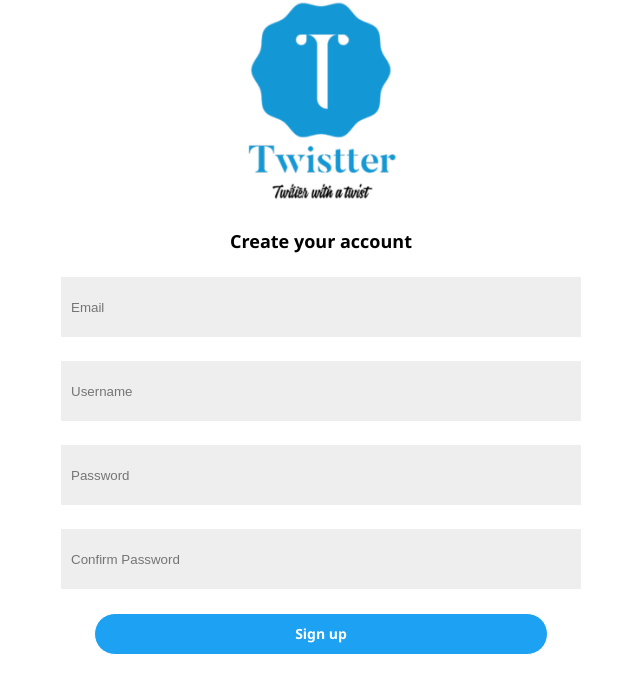
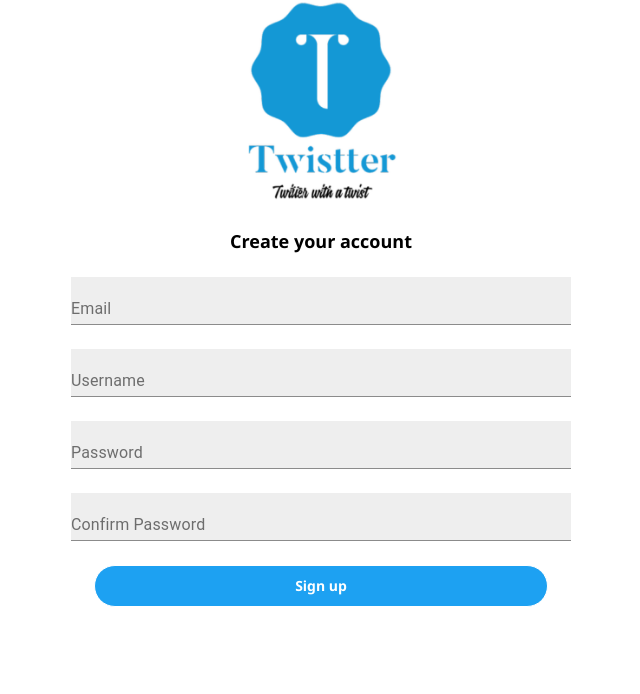
Before and after one commit to ClaytonWWilson/CS307-Team24, a React (Create React App) app in the folder twistter-frontend/: page /register in a window 1280 px wide. Shown: the top 694 px of the page, without its empty margins (319-959 px from the left). Built offline with nearby package versions, Linux system fonts and the light colour scheme.

Commit message:
In the process of linking backend and UI

```diff
--- a/twistter-frontend/package.json
+++ b/twistter-frontend/package.json
@@ -4,6 +4,7 @@
   "private": true,
   "dependencies": {
     "@material-ui/core": "^4.4.3",
+    "axios": "^0.19.0",
     "react": "^16.9.0",
     "react-dom": "^16.9.0",
     "react-router-dom": "^5.0.1",
@@ -27,5 +28,6 @@
       "last 1 firefox version",
       "last 1 safari version"
     ]
-  }
+  },
+  "proxy": "https://us-central1-socialape-2619.cloudfunctions.net/api"
 }
--- a/twistter-frontend/public/index.html
+++ b/twistter-frontend/public/index.html
@@ -5,6 +5,13 @@
   <head>
     <meta charset="utf-8">
     <title>Twistter</title>
+    <style>
+      body {
+        margin: 0;
+        padding: 0;
+        font-family: sans-serif;
+      }
+    </style>
   </head>
 
   <body>
--- a/twistter-frontend/src/App.css
+++ b/twistter-frontend/src/App.css
@@ -37,7 +37,4 @@
 .authInput {
   background-color: #eee;
   width:500px;
-  height:40px;
-  border: 0px;
-  padding: 10px;
 }
--- a/twistter-frontend/src/App.js
+++ b/twistter-frontend/src/App.js
@@ -13,15 +13,11 @@ class App extends Component {
     return (
       <Router>
 
-
-
         <div className="app">
           <Route exact path="/" component={home}/>
           <Route exact path="/register" component={register}/>
           <Route exact path="/login" component={login}/>
         </div>
-
-
 
       </Router>
     );
--- a/twistter-frontend/src/Home.js
+++ b/twistter-frontend/src/Home.js
@@ -2,6 +2,7 @@ import React, { Component } from 'react';
 import './App.css';
 
 import logo from './twistter-logo.png';
+
 
 class Home extends Component {
   render() {
@@ -23,7 +24,7 @@ class Home extends Component {
           <form action="./register">
             <button className="authButtons register">Sign up</button>
           </form>
-          <br/><br/>
+          <br/>
           <form action="./login">
             <button className="authButtons login">Sign in</button>
           </form>
--- a/twistter-frontend/src/Login.js
+++ b/twistter-frontend/src/Login.js
@@ -2,6 +2,9 @@ import React, { Component } from 'react';
 import './App.css';
 
 import logo from './twistter-logo.png';
+import TextField from '@material-ui/core/TextField';
+
+import axios from 'axios';
 
 class Login extends Component {
   render() {
@@ -11,14 +14,14 @@ class Login extends Component {
         <br/><br/>
         <b>Log in to Twistter</b>
         <br/><br/>
-        <input class="authInput" placeholder="Username or email"></input>
+        <TextField className="authInput" id="email" name="email" label="Email" />
         <br/><br/>
-        <input class="authInput" placeholder="Password"></input>
+        <TextField className="authInput" id="password" name="password" label="Password" />
         <br/><br/>
-        <button class="authButtons register">Sign in</button>
+        <button className="authButtons register" type="submit">Sign in</button>
       </div>
     );
-  }
+  };
 }
 
 export default Login;
--- a/twistter-frontend/src/Register.js
+++ b/twistter-frontend/src/Register.js
@@ -2,6 +2,9 @@ import React, { Component } from 'react';
 import './App.css';
 
 import logo from './twistter-logo.png';
+import TextField from '@material-ui/core/TextField';
+
+//import axios from 'axios';
 
 class Register extends Component {
   render() {
@@ -11,13 +14,13 @@ class Register extends Component {
         <br/><br/>
         <b>Create your account</b>
         <br/><br/>
-        <input class="authInput" id="email" placeholder="Email"></input>
+        <TextField className="authInput" id="email" name="email" label="Email" />
         <br/><br/>
-        <input class="authInput" id="username" placeholder="Username"></input>
+        <TextField className="authInput" id="username" name="username" label="Username" />
         <br/><br/>
-        <input class="authInput" id="password" placeholder="Password"></input>
+        <TextField className="authInput" id="password" name="password" label="Password" />
         <br/><br/>
-        <input class="authInput" id="confirmPassword" placeholder="Confirm Password"></input>
+        <TextField className="authInput" id="confirmPassword" name="confirmPassword" label="Confirm Password" />
         <br/><br/>
         <button class="authButtons register" id="submit">Sign up</button>
       </div>
--- a/twistter-frontend/src/index.css
+++ /dev/null
@@ -1,5 +0,0 @@
-body {
-  margin: 0;
-  padding: 0;
-  font-family: sans-serif;
-}
--- a/twistter-frontend/src/index.js
+++ b/twistter-frontend/src/index.js
@@ -1,7 +1,6 @@
 import React from 'react';
 import ReactDOM from 'react-dom';
 import App from './App';
-import './index.css';
 
 ReactDOM.render(
   <App />,
```
Also changed, not shown: 1 other file (tests, documents, lock files or other folders).
